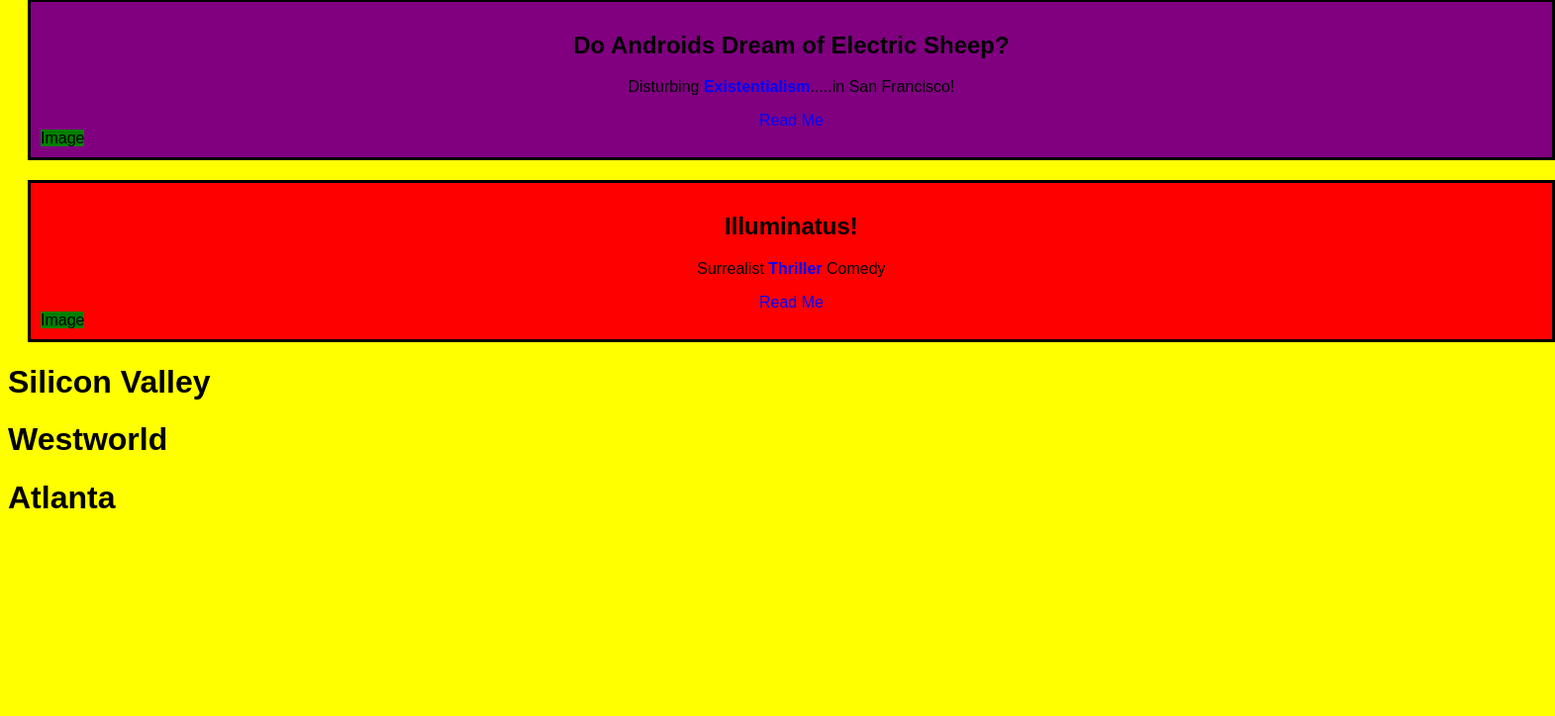
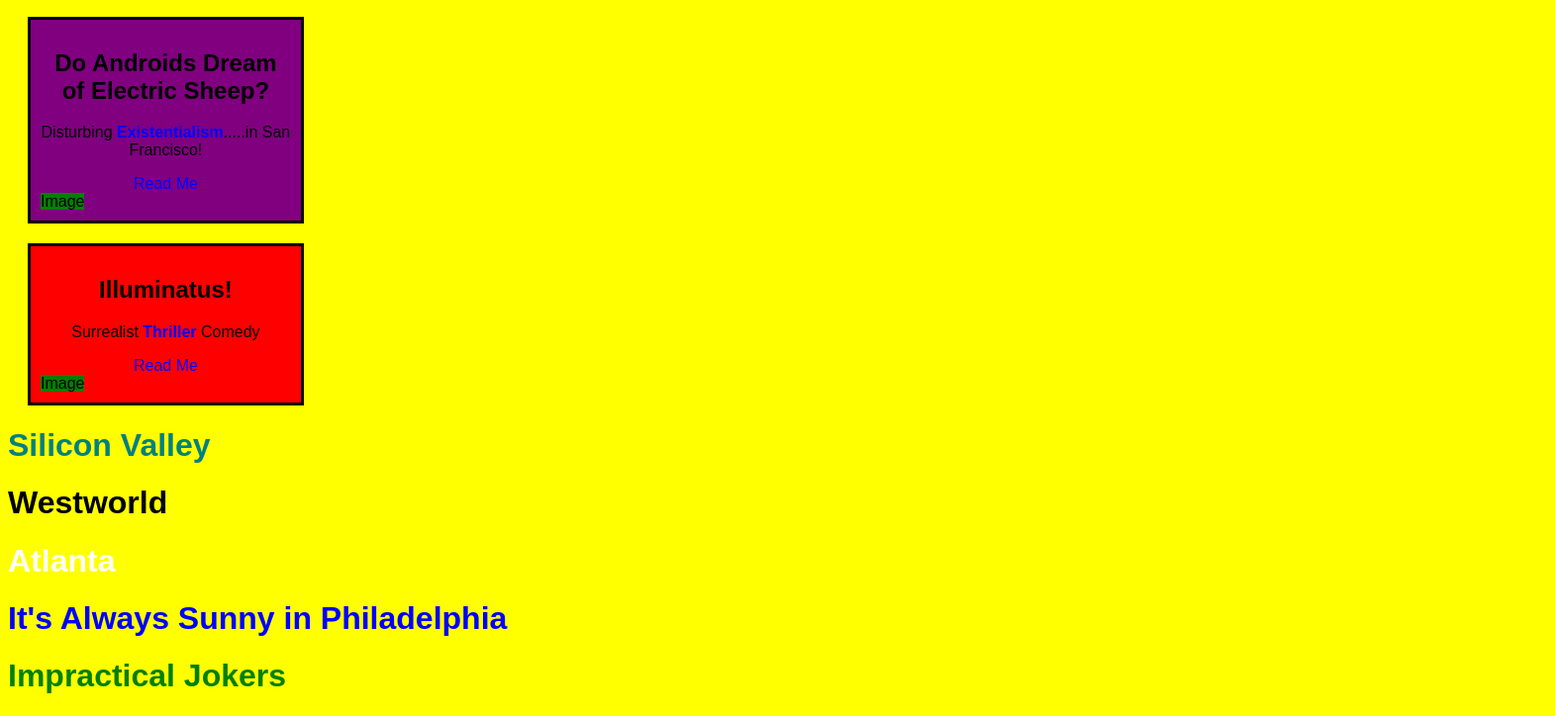
Before and after one commit to APBlack3/CSS-Drill, a plain HTML site: page index.html in a window 1280 px wide. Shown: the part 389-1113 px from the top of the page at 99% size, 1571 px wide, since content can reach past the window. Before the commit the page ends 932 px from the top, so only its background shows below. Drawn offline with Linux system fonts and the light colour scheme.

Commit message:
fixed width and hover

```diff
--- a/index.html
+++ b/index.html
@@ -47,7 +47,10 @@
     </div>
 
 </body>
-<h1>Silicon Valley</h1>
-<h1>Westworld</h1>
-<h1>Atlanta</h1>
+<h1 class="OGshows" id="rank3">Silicon Valley</h1>
+<h1 class="OGshows" id="rank4">Westworld</h1>
+<h1 class="OGshows" id="rank2">Atlanta</h1>
+<h1 class="2ndshows" id="rank5">It's Always Sunny in Philadelphia</h1>
+<h1 class="2ndshows" id="rank1">Impractical Jokers</h1>
+
 </html>
--- a/styles.css
+++ b/styles.css
@@ -18,10 +18,10 @@
     border: solid;
     border-radius: 0;
     border-color: black;
-    width: 120%;
+    width: 20%;
 }
 
-a: hover {
+a:hover {
 font-weight: bold;
 color: purple;
 }
@@ -55,3 +55,35 @@
     position: relative;
 
 }
+
+h1 {
+    color: blue;
+}
+
+.OGshows {
+    color: red;
+}
+
+.2ndshows {
+    color: purple;
+}
+
+#rank1 {
+    color: green;
+}
+
+#rank2 {
+    color: white;
+}
+
+#rank3 {
+    color: teal;
+}
+
+#rank4 {
+    color: black;
+}
+
+#rank5 {
+    color: blue;
+}
```
